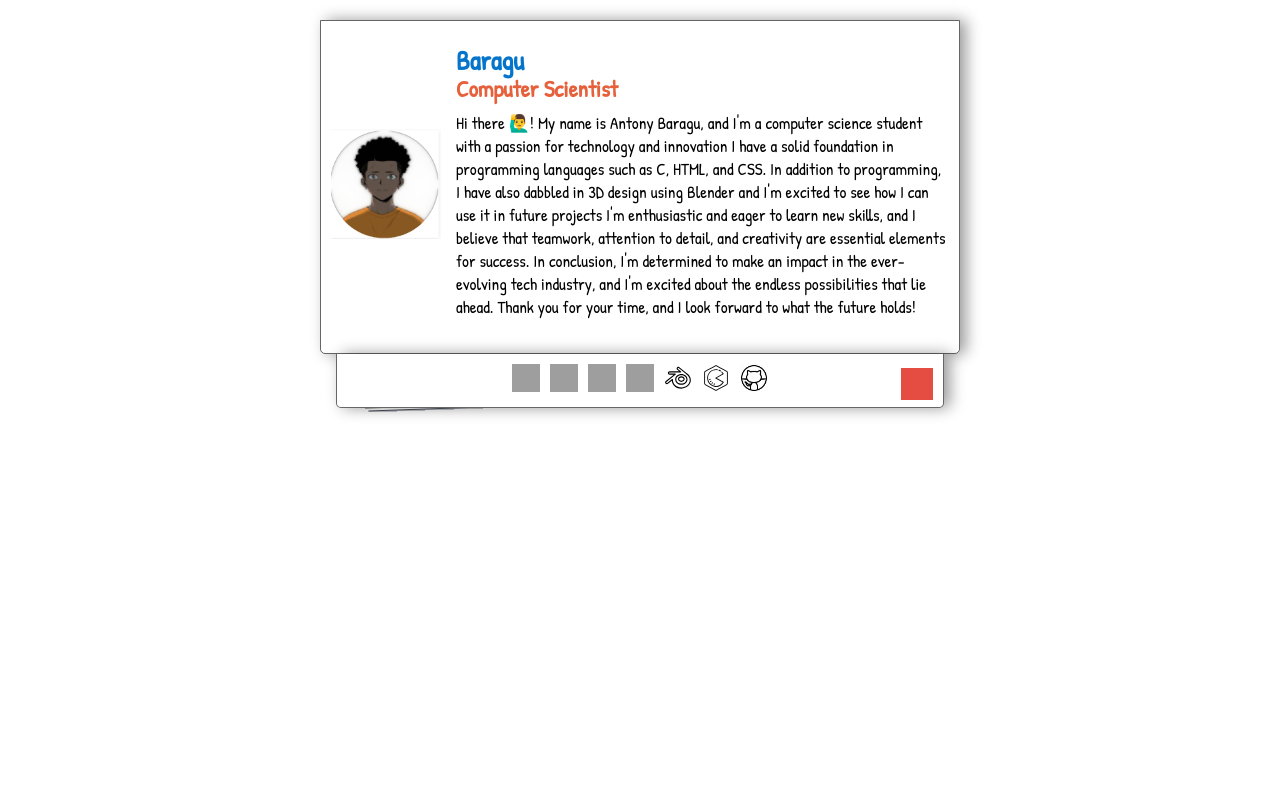
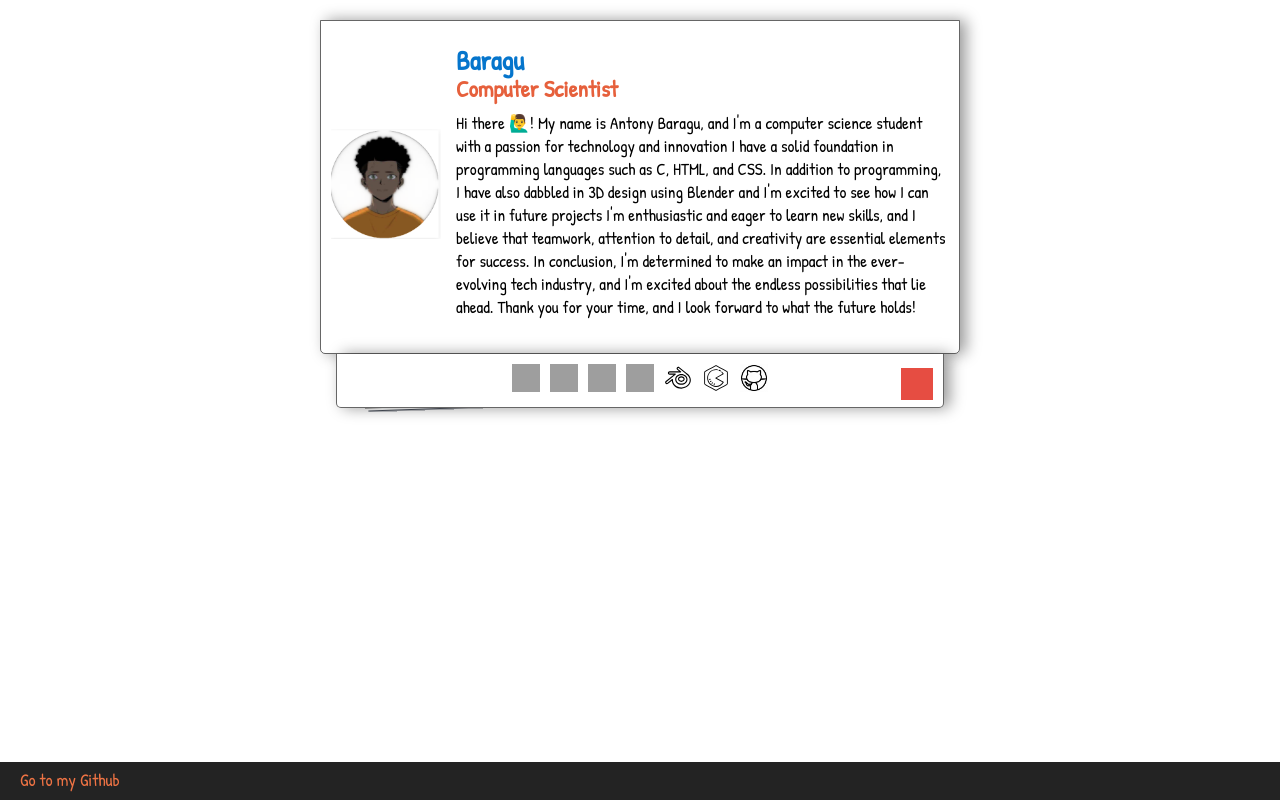
Before and after one commit to b-aragu/profile-card, a plain HTML site: page index.html in a window 1280 px wide. Drawn offline with Linux system fonts and the light colour scheme; grey boxes are pictures that could not be loaded.

Commit message:
github footer

```diff
--- a/index.html
+++ b/index.html
@@ -47,6 +47,10 @@
           <li><a href="https://instagram.com/b_aragu">Instagram</a></d>
         </ul>
       </section>
-
+      <footer>
+        <div class="codepen-footer">
+          <small><a href="https://github.com/b-aragu" target="_top">Go to my Github</a></small>
+        </div>
+      </footer>
 </body>
 </html>
```
